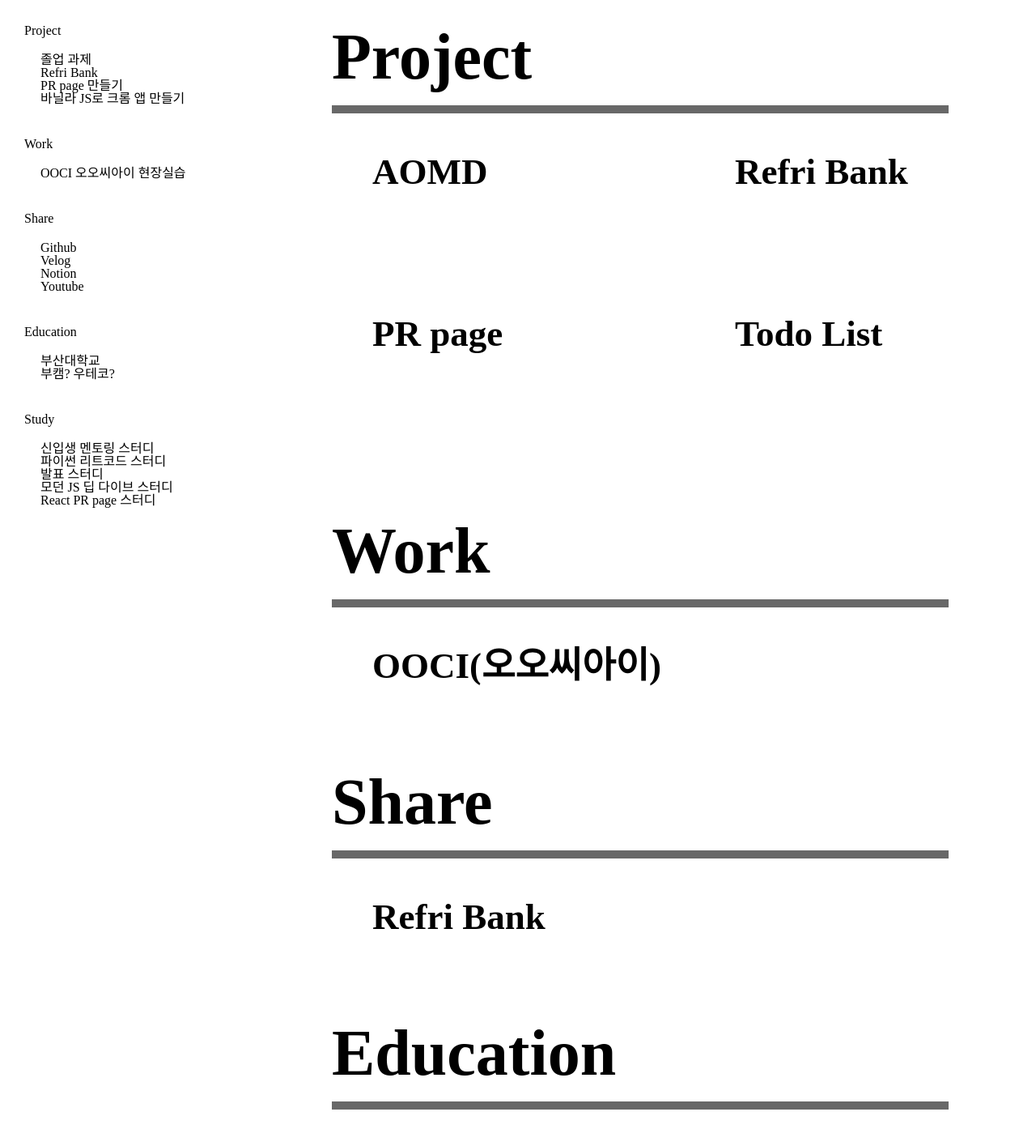
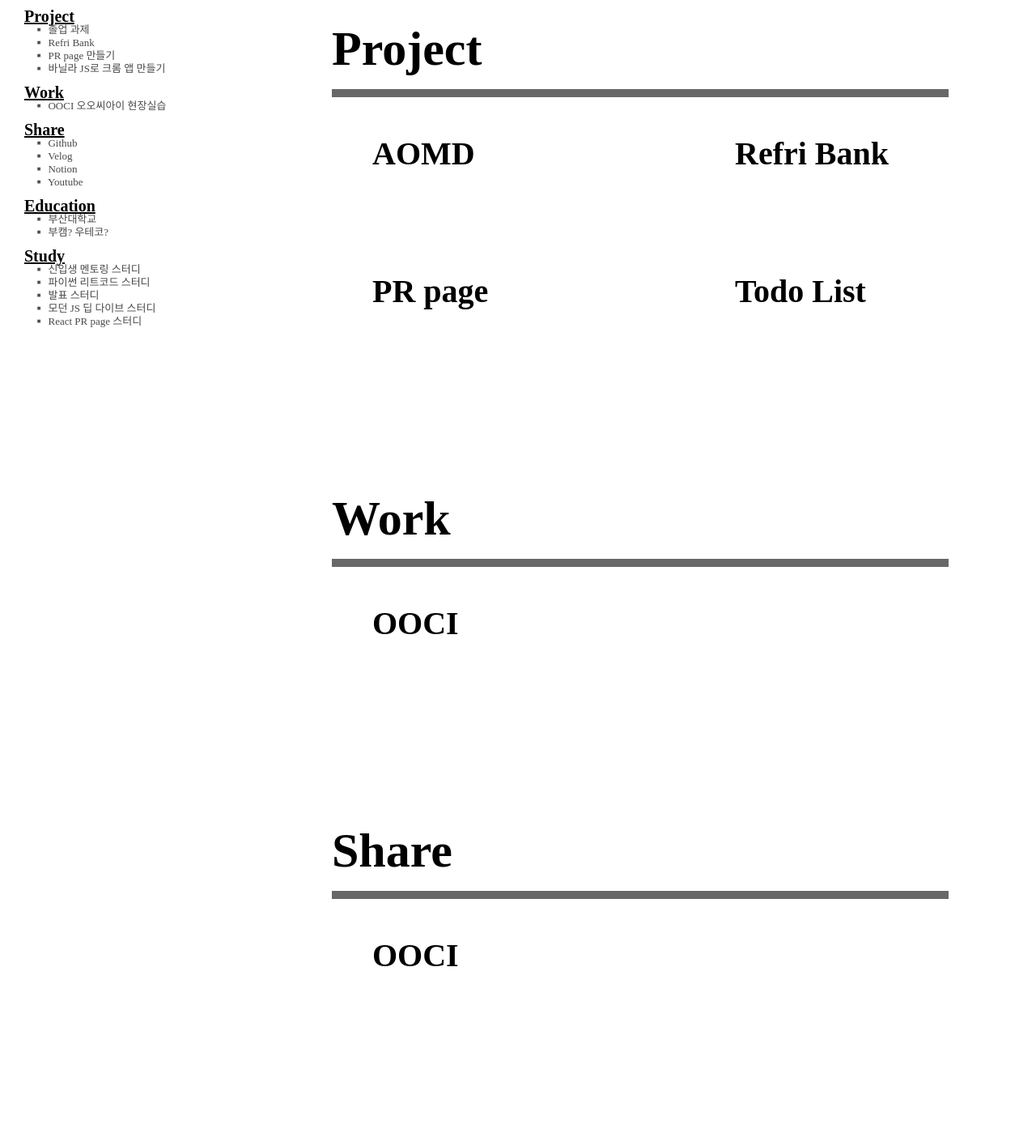
Before and after one commit to jwseo4074/PRpage, a React (Create React App) app in the folder myapp/: page / in a window 1280 px wide. Shown: the part 820-2235 px from the top of the page at 81% size. Built offline with nearby package versions, Linux system fonts and the light colour scheme.

Commit message:
Refactoring category form in nav

```diff
--- a/myapp/src/article/Education.js
+++ b/myapp/src/article/Education.js
@@ -6,32 +6,24 @@ import "../style/ContentPage.css";
 function Education() {
     return (
         <>
+            <a name="moveToEducation"></a>
+            <div id ="project_header_box">
                 <h1 id="article_title"> Education </h1>
-            {/* <Fade cascade bottom className="box"> */}
+            </div>
+            <div id = "project_big_box">
+                <div id ="up_box_in_project_big_box">
                     <div className="project">
-                    <a href="https://qkrtmfqls.gabia.io/#/">
+                        <a href="https://github.com/JO2SEO/AOMD" target="_blank">
                             <div className="number">
-                            <p className="numberCanHover">졸업과제</p>
-                            <span className="explain"> 부산대학교 </span>
-                            <span className="smallName"> 졸업과제 </span>
-                            <p className="explainProject"> 졸업과제 </p>
+                                <p className="numberCanHover">OOCI</p>
+                                <span className="explain"> 여름계절학기 </span>
+                                <span className="smallName">현장실습</span>
+                                <p className="explainProject"> ~~~</p>
                             </div>
                         </a>
                     </div>
-            {/* </Fade> */}
-
-            {/* <Fade cascade bottom className="box"> */}
-                <div className="project">
-                    <a href="https://qkrtmfqls.gabia.io/#/">
-                        <div className="number">
-                            <p className="numberCanHover">Refri Bank</p>
-                            <span className="explain"> 부산 연합 SW 동아리 </span>
-                            <span className="smallName">PROJECT</span>
-                            <p className="explainProject"> 6 WEEKS PROJECT </p>
                 </div>
-                    </a>
             </div>
-            {/* </Fade> */}
         </>
     );
 }
--- a/myapp/src/article/Share.js
+++ b/myapp/src/article/Share.js
@@ -6,20 +6,24 @@ import "../style/Article.css";
 function Share() {
     return (
         <>
-            <h1 id="article_title"> Share </h1>
-
-            {/* <Fade cascade bottom className="box"> */}
-                <div className="project">
-                    <a href="https://qkrtmfqls.gabia.io/#/">
-                        <div className="number">
-                            <p className="numberCanHover">Refri Bank</p>
-                            <span className="explain"> 부산 연합 SW 동아리 </span>
-                            <span className="smallName">PROJECT</span>
-                            <p className="explainProject"> 6 WEEKS PROJECT </p>
-                        </div>
-                    </a>
+            <a name="moveToShare"></a>
+            <div id ="project_header_box">
+                <h1 id="article_title"> Share </h1>
+            </div>
+            <div id = "project_big_box">
+                <div id ="up_box_in_project_big_box">
+                    <div className="project">
+                        <a href="https://github.com/JO2SEO/AOMD" target="_blank">
+                            <div className="number">
+                                <p className="numberCanHover">OOCI</p>
+                                <span className="explain"> 여름계절학기 </span>
+                                <span className="smallName">현장실습</span>
+                                <p className="explainProject"> ~~~</p>
+                            </div>
+                        </a>
+                    </div>
                 </div>
-            {/* </Fade> */}
+            </div>
         </>
     );
 }
--- a/myapp/src/article/Study.js
+++ b/myapp/src/article/Study.js
@@ -6,20 +6,24 @@ import "../style/Article.css";
 function Study() {
     return (
         <>
-            <h1 id="article_title">Study</h1>
-
-            {/* <Fade cascade bottom className="box"> */}
-                <div className="project">
-                    <a href="https://qkrtmfqls.gabia.io/#/">
-                        <div className="number">
-                            <p className="numberCanHover">Refri Bank</p>
-                            <span className="explain"> 부산 연합 SW 동아리 </span>
-                            <span className="smallName">PROJECT</span>
-                            <p className="explainProject"> 6 WEEKS PROJECT </p>
-                        </div>
-                    </a>
+            <a name="moveToStudy"></a>
+            <div id ="project_header_box">
+                <h1 id="article_title"> Study </h1>
+            </div>
+            <div id = "project_big_box">
+                <div id ="up_box_in_project_big_box">
+                    <div className="project">
+                        <a href="https://github.com/JO2SEO/AOMD" target="_blank">
+                            <div className="number">
+                                <p className="numberCanHover">OOCI</p>
+                                <span className="explain"> 여름계절학기 </span>
+                                <span className="smallName">현장실습</span>
+                                <p className="explainProject"> ~~~</p>
+                            </div>
+                        </a>
+                    </div>
                 </div>
-            {/* </Fade> */}
+            </div>
         </>
     );
 }
--- a/myapp/src/article/Work.js
+++ b/myapp/src/article/Work.js
@@ -6,20 +6,24 @@ import "../style/Article.css";
 function Work() {
     return (
         <>
+            <a name="moveToWork"></a>
+            <div id ="project_header_box">
                 <h1 id="article_title"> Work </h1>
-
-            {/* <Fade cascade bottom className="box"> */}
+            </div>
+            <div id = "project_big_box">
+                <div id ="up_box_in_project_big_box">
                     <div className="project">
-                    <a href="https://qkrtmfqls.gabia.io/#/">
+                        <a href="https://github.com/JO2SEO/AOMD" target="_blank">
                             <div className="number">
-                            <p className="numberCanHover">OOCI(오오씨아이)</p>
+                                <p className="numberCanHover">OOCI</p>
                                 <span className="explain"> 여름계절학기 </span>
                                 <span className="smallName">현장실습</span>
                                 <p className="explainProject"> ~~~</p>
                             </div>
                         </a>
                     </div>
-            {/* </Fade> */}
+                </div>
+            </div>
         </>
     );
 }
--- a/myapp/src/index.js
+++ b/myapp/src/index.js
@@ -1,24 +1,14 @@
 import React from "react";
-import ReactDOM from "react-dom";
-// import "./index.css";
 import App from "./App";
+import * as ReactDOMClient from 'react-dom/client';
 import reportWebVitals from "./reportWebVitals";
 
-ReactDOM.render(
-	// <React.StrictMode>
-		<App />,
-	// </React.StrictMode>,
-	document.getElementById("root")
+
+const rootnode = ReactDOMClient.createRoot(document.getElementById('root'));
+rootnode.render(
+//   <React.StrictMode>
+    <App />
+//   {/* </React.StrictMode> */}
 );
 
-// If you want to start measuring performance in your app, pass a function
-// to log results (for example: reportWebVitals(console.log))
-// or send to an analytics endpoint. Learn more: https://bit.ly/CRA-vitals
 reportWebVitals();
-
-// 외부의 모듈을 로드하는import
-// 최초에 "react", "react-dom"라는 모듈을 로드하고 있고, 이것들이 React의 본체이다.
-
-// ReactDOM.render(첫번째인수, 두번째인수)
-// 첫번째 인수는 App.js으로 정의하고 있는 App 컴포넌트를 지정하고 있다. 그리고 두번째 인수는 root라는 ID의 요소를 지정
-// ● App 컴포넌트가 root 태그에 포함된 코드가 렌더링되고 출력
--- a/myapp/src/nav/NavCategory.js
+++ b/myapp/src/nav/NavCategory.js
@@ -1,39 +1,48 @@
-import "../style/ContentPage.css";
+import "../style/NavCategory.css"
+// import React, { useState, useEffect } from 'react';
+
+// import Project from "../article/Project"
+// import Work from "../article/Work"
+// import Share from "../article/Share"
+// import Education from "../article/Education"
+// import Study from "../article/Study"
 
 function Navcategory() {
+
 	return (
 		<>
             <div>
                 <div className="category_project">
-                    <div className="category_title">Project</div>
-                    <div className="category_content">졸업 과제</div>
-                    <div className="category_content">Refri Bank</div>
-                    <div className="category_content">PR page 만들기</div>
-                    <div className="category_content">바닐라 JS로 크롬 앱 만들기</div>
+                    <a className="category_title" href="#moveToProject">Project</a>
+                    <div className="category_content project1">졸업 과제</div>
+                    <div className="category_content project2">Refri Bank</div>
+                    <div className="category_content project3">PR page 만들기</div>
+                    <div className="category_content project4">바닐라 JS로 크롬 앱 만들기</div>
                 </div>
+
                 <div className="category_work">
-                    <div className="category_title">Work</div>
-                    <div className="category_content">OOCI 오오씨아이 현장실습</div>
+                    <a className="category_title" href="#moveToWork">Work</a>
+                    <div className="category_content work1">OOCI 오오씨아이 현장실습</div>
                 </div>
                 <div className="category_share">
-                    <div className="category_title">Share</div>
-                    <div className="category_content">Github</div>
-                    <div className="category_content">Velog</div>
-                    <div className="category_content">Notion</div>
-                    <div className="category_content">Youtube</div>
+                    <a className="category_title" href="#moveToShare">Share</a>
+                    <div className="category_content share1">Github</div>
+                    <div className="category_content share2">Velog</div>
+                    <div className="category_content share3">Notion</div>
+                    <div className="category_content share4">Youtube</div>
                 </div>
                 <div className="category_education">
-                    <div className="category_title">Education</div>
-                    <div className="category_content">부산대학교</div>
-                    <div className="category_content">부캠? 우테코? </div>
+                    <a className="category_title" href="#moveToEducation">Education</a>
+                    <div className="category_content education1">부산대학교</div>
+                    <div className="category_content education2">부캠? 우테코? </div>
                 </div>
                 <div className="category_study">
-                    <div className="category_title">Study</div>
-                    <div className="category_content">신입생 멘토링 스터디</div>
-                    <div className="category_content">파이썬 리트코드 스터디</div>
-                    <div className="category_content">발표 스터디</div>
-                    <div className="category_content">모던 JS 딥 다이브 스터디</div>
-                    <div className="category_content">React PR page 스터디</div>
+                    <a className="category_title" href="#moveToStudy">Study</a>
+                    <div className="category_content study1">신입생 멘토링 스터디</div>
+                    <div className="category_content study2">파이썬 리트코드 스터디</div>
+                    <div className="category_content study3">발표 스터디</div>
+                    <div className="category_content study4">모던 JS 딥 다이브 스터디</div>
+                    <div className="category_content study5">React PR page 스터디</div>
                 </div>
             </div>
         </>
--- a/myapp/src/page/IntroducePage.js
+++ b/myapp/src/page/IntroducePage.js
@@ -51,7 +51,6 @@ function IntroducePage() {
             // console.log("\n Scroll Event - 4, \n 현재 scroll 값을 저장하는 이벤트 리스너 함수 호출 ")
 
             window.addEventListener('scroll', handleScrollValueOfY);
-
         }
 
         // console.log("\n Scroll Event - 1 , \n state 조건 없이 웹 로드 되면 바로 실행, ")
--- a/myapp/src/style/Article.css
+++ b/myapp/src/style/Article.css
@@ -5,7 +5,7 @@
 }
 #article_title {
     width: 85%;
-    font-size: 80px;
+    font-size: 60px;
     color: black;
     font-weight: bolder;
     border-bottom: 10px solid rgb(104, 104, 104);
--- a/myapp/src/style/ContentPage.css
+++ b/myapp/src/style/ContentPage.css
@@ -5,7 +5,7 @@
 	position: relative;
 	background-color: rgb(255, 255, 255);
 	overflow-y: hidden;
-    overflow: scroll;
+    /* overflow: scroll; */
 	/* background-color: gray; */
 }
 .section2_box {
@@ -15,53 +15,33 @@
 .section2_left_category{
 	display: flex;
 	flex-direction: column;
-	position: sticky;
+	/* position: sticky; */
     top: 0px;
     width: 300px;
 	padding: 30px;
     /* height: 100vh; */
 }
-.category_title{
-	/* border: white 2px solid; */
-	padding-top: 20px;
-	padding-bottom: 20px;
-}
-.category_content{
-	/* border:rgb(0, 0, 0) 3px solid; */
-	padding-left: 20px;
-}
-.category_project{
-	/* border: red 1px solid; */
-	padding-bottom: 20px;
-}
-.category_work{
-	/* border: green 1px solid; */
-	padding-bottom: 20px;
-}
-.category_share{
-	/* border: blue 1px solid; */
-	padding-bottom: 20px;
-}
-.category_education{
-	/* border: green 1px solid; */
-	padding-bottom: 20px;
-}
-.category_study{
-	/* border: gray 1px solid; */
-	padding-bottom: 20px;
-}
 .section2_right_content {
 	display: flex;
 	/* border: red 3px solid; */
 	flex-direction: column;
-	padding: 50px;
+	padding: 50px 0px 0px 50px;
 	/* width: 80vw; */
 }
 .project {
 	display: flex;
 	flex-direction: row;
 	width: 50%;
-	height: 150px;
+	height: 120px;
+	padding-left: 50px;
+	padding-top: 50px;
+	/* padding: 30px; */
+}
+.project_work {
+	display: flex;
+	flex-direction: row;
+	width: 50%;
+	height: 120px;
 	padding-left: 50px;
 	padding-top: 50px;
 	/* padding: 30px; */
@@ -85,6 +65,7 @@
 	color: white;
 	font-size: 25px;
 	font-weight: bolder;
+	height: 150px;
 }
 .project:hover .numberCanHover{
 	color:rgb(104, 104, 104);
@@ -97,7 +78,7 @@
 .numberCanHover{
 	color: black;
 	/* padding-bottom: 20px; */
-	font-size: 45px;
+	font-size: 40px;
 }
 .explain_and_smallName {
 	display: none;
@@ -147,7 +128,7 @@
 
 #project_big_box {
 	/* width: 70vw; */
-	margin-bottom: 100px;
+	margin-bottom: 150px;
 	display: flex;
 	flex-direction: column;
 }
--- /dev/null
+++ b/myapp/src/style/NavCategory.css
@@ -0,0 +1,42 @@
+.category_title{
+	/* border: white 2px solid; */
+	padding-top: 10px;
+	padding-bottom: 20px;
+    color : black;
+    font-size: 20px;
+    font-weight: bolder;
+}
+.category_content{
+	/* border:rgb(0, 0, 0) 3px solid; */
+	padding-left: 10px;
+    color: rgb(73, 73, 73);
+    padding-bottom: 3px;
+    font-size: 13px;
+}
+.category_content::before {
+    /* content: "● º ▪️ ➖ "; */
+    content: "▪️ ";
+    /* content: "● "; */
+}
+.category_project{
+	/* border: red 1px solid; */
+	padding-bottom: 10px;
+    /* color : darkgray; */
+    /* content: ">"; */
+}
+.category_work{
+	/* border: green 1px solid; */
+	padding-bottom: 10px;
+}
+.category_share{
+	/* border: blue 1px solid; */
+	padding-bottom: 10px;
+}
+.category_education{
+	/* border: green 1px solid; */
+	padding-bottom: 10px;
+}
+.category_study{
+	/* border: gray 1px solid; */
+	padding-bottom: 10px;
+}
```
Also changed, not shown: myapp/src/article/Project.js (+1 -8 lines), 1 other file (tests, documents, lock files or other folders). Lines whose indentation alone changed are shown as unchanged.
